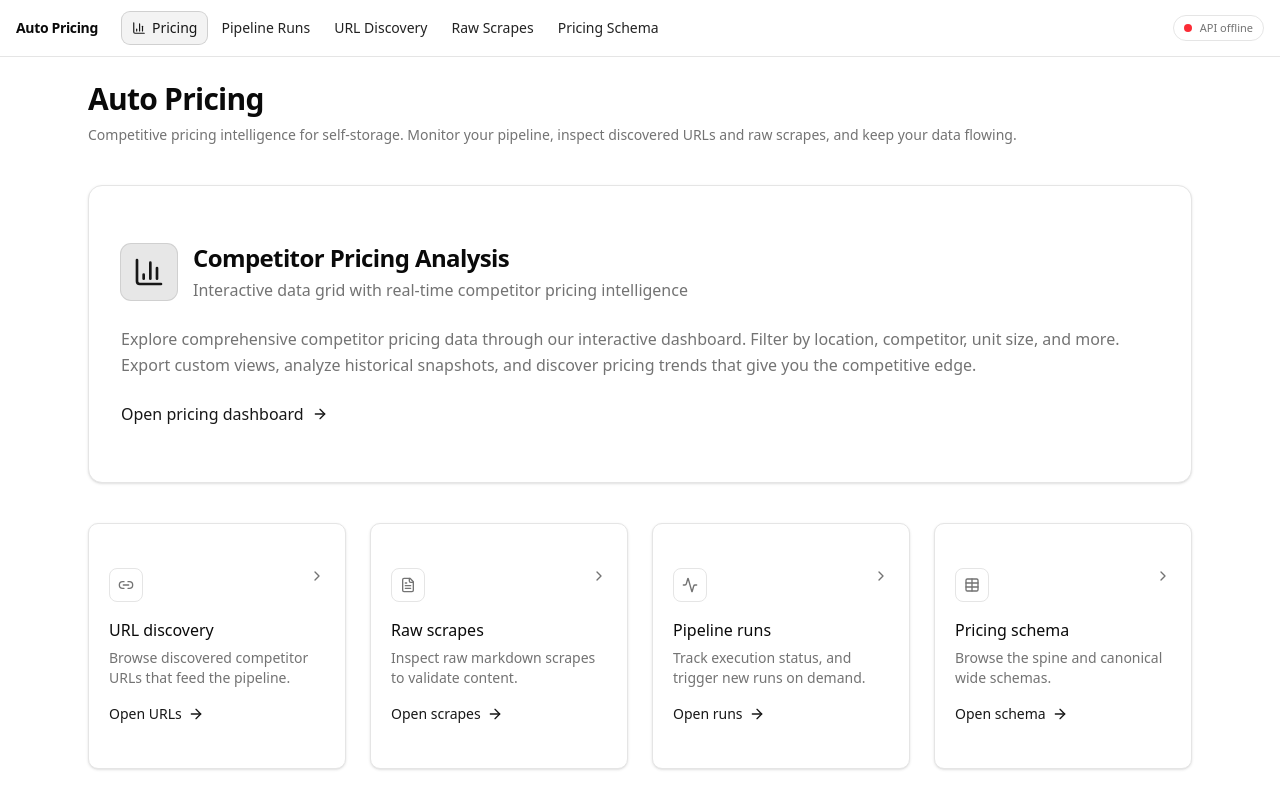
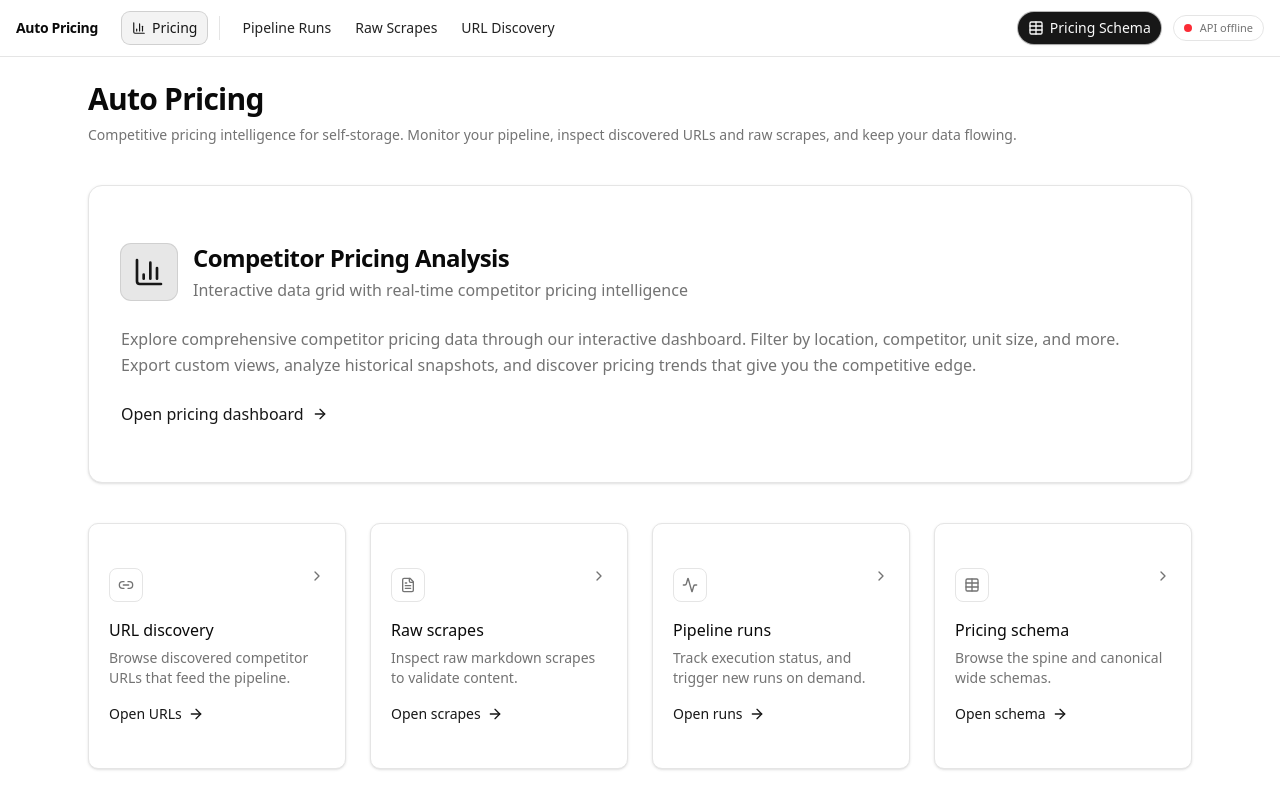
Before and after one commit to A5-CC/auto_pricing_ui, a Next.js app: page / in a window 1280 px wide. Shown: the top 800 px of the page. Built offline with nearby package versions, Linux system fonts and the light colour scheme; no server answers.

Commit message:
feat(navbar): update site navigation by adding Pricing Schema button, reordering links, and improving layout with dividers for better accessibility

```diff
--- a/components/site-navbar.tsx
+++ b/components/site-navbar.tsx
@@ -2,9 +2,10 @@
 
 import Link from "next/link"
 import { useEffect, useState } from "react"
-import { BarChart3 } from "lucide-react"
+import { BarChart3, Table } from "lucide-react"
 import { usePathname } from "next/navigation"
 import { getSystemHealth } from "@/lib/api/client"
+import { Button } from "@/components/ui/button"
 
 function ApiStatusDot() {
   const [status, setStatus] = useState<"checking" | "ok" | "offline">("checking")
@@ -63,19 +64,14 @@ export function SiteNavbar() {
               <BarChart3 className="h-3.5 w-3.5" aria-hidden />
               Pricing
             </Link>
+            {/* Divider between Pricing and the rest */}
+            <span aria-hidden className="mx-2 h-6 w-px bg-border" />
             <Link
               href="/runs"
               aria-current={pathname === "/runs" ? "page" : undefined}
               className={linkCls("/runs")}
             >
               Pipeline Runs
-            </Link>
-            <Link
-              href="/url-dumps"
-              aria-current={pathname === "/url-dumps" ? "page" : undefined}
-              className={linkCls("/url-dumps")}
-            >
-              URL Discovery
             </Link>
             <Link
               href="/raw-scrapes"
@@ -85,15 +81,25 @@ export function SiteNavbar() {
               Raw Scrapes
             </Link>
             <Link
-              href="/pricing-schemas"
-              aria-current={pathname === "/pricing-schemas" ? "page" : undefined}
-              className={linkCls("/pricing-schemas")}
+              href="/url-dumps"
+              aria-current={pathname === "/url-dumps" ? "page" : undefined}
+              className={linkCls("/url-dumps")}
             >
-              Pricing Schema
+              URL Discovery
             </Link>
           </div>
         </div>
         <div className="flex items-center gap-3">
+          {/* Pricing Schema emphasized as a distinct button, pushed to the right */}
+          <Button asChild variant="default" size="sm" className="rounded-full gap-1.5 ring-1 ring-primary/30 shadow-sm">
+            <Link
+              href="/pricing-schemas"
+              aria-current={pathname === "/pricing-schemas" ? "page" : undefined}
+            >
+              <Table className="h-3.5 w-3.5" aria-hidden />
+              <span>Pricing Schema</span>
+            </Link>
+          </Button>
           <ApiStatusDot />
         </div>
       </div>
@@ -107,19 +113,14 @@ export function SiteNavbar() {
             <BarChart3 className="h-3.5 w-3.5" aria-hidden />
             Pricing
           </Link>
+          {/* Divider between Pricing and the rest on mobile */}
+          <span aria-hidden className="mx-1 h-6 w-px bg-border" />
           <Link
             href="/runs"
             aria-current={pathname === "/runs" ? "page" : undefined}
             className={linkCls("/runs")}
           >
             Pipeline Runs
-          </Link>
-          <Link
-            href="/url-dumps"
-            aria-current={pathname === "/url-dumps" ? "page" : undefined}
-            className={linkCls("/url-dumps")}
-          >
-            URL Discovery
           </Link>
           <Link
             href="/raw-scrapes"
@@ -129,11 +130,11 @@ export function SiteNavbar() {
             Raw Scrapes
           </Link>
           <Link
-            href="/pricing-schemas"
-            aria-current={pathname === "/pricing-schemas" ? "page" : undefined}
-            className={linkCls("/pricing-schemas")}
+            href="/url-dumps"
+            aria-current={pathname === "/url-dumps" ? "page" : undefined}
+            className={linkCls("/url-dumps")}
           >
-            Pricing Schema
+            URL Discovery
           </Link>
         </div>
       </div>
```
